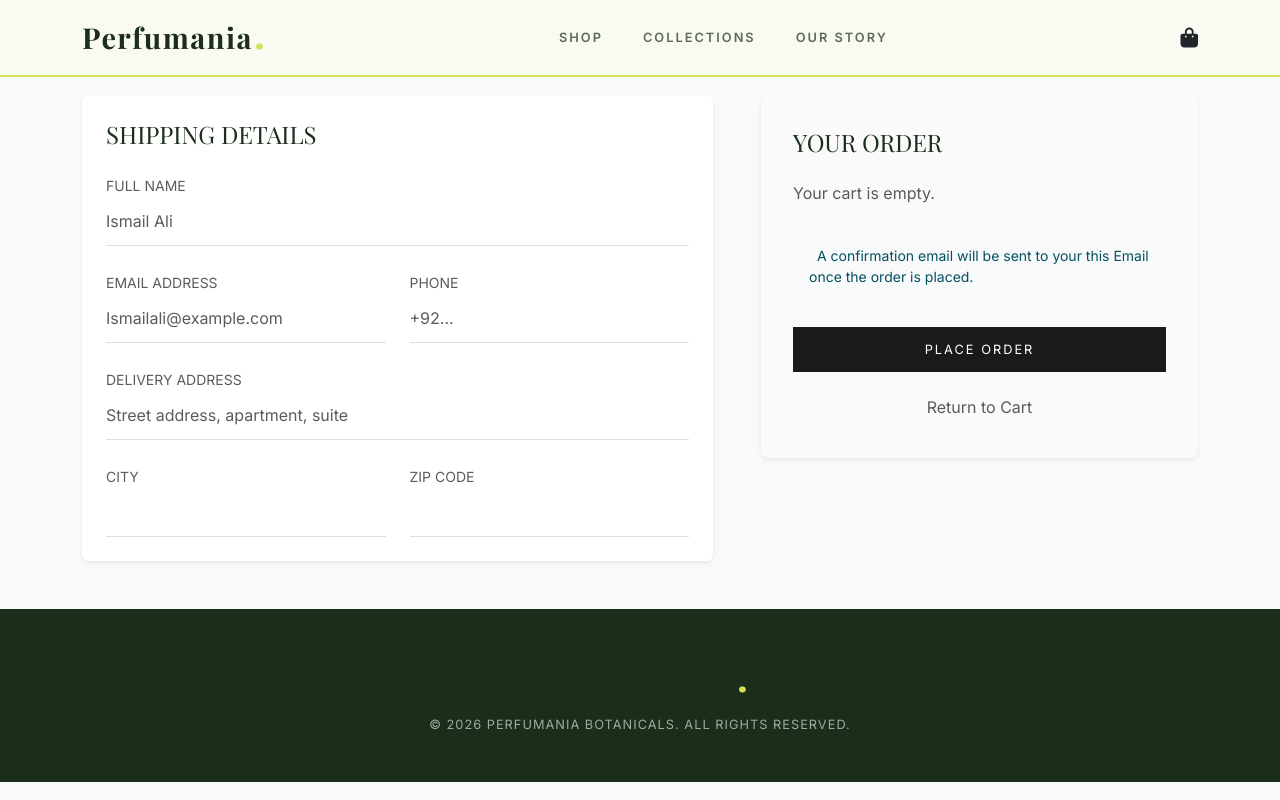
After one commit to bunny3245/eCommerce-website, a FastAPI app: template app/templates/checkout_form.html in a window 1280 px wide. The commit adds this page. Run offline with FastAPI, Linux system fonts and the light colour scheme; the template is opened without the code that fills it, so the values that code supplies are empty.

Commit message:
checkout && confirm order functionality added

```diff
--- a/app/main.py
+++ b/app/main.py
@@ -3,7 +3,7 @@ from fastapi.responses import HTMLResponse, RedirectResponse
 from fastapi.templating import Jinja2Templates
 from fastapi.staticfiles import StaticFiles
 import os
-from app.model.tables import  Product, Cart, CartItems
+from app.model.tables import  Product, Cart, CartItems, Customer,Order,OrderItems
 from app.database.db import get_db, Base, engine
 from sqlalchemy.orm import Session
 from sqlalchemy import text
@@ -78,6 +78,10 @@ def addToCart(request: Request,product_id : int, db : Session = Depends(get_db))
 
    return RedirectResponse(url='/',status_code=303)
 
+@app.get('/shop')
+def shop():
+   return RedirectResponse(url='/')
+
 
 @app.get('/cart')
 def viewCart(request: Request, db : Session = Depends(get_db)):
@@ -145,3 +149,67 @@ async def updateCartItem(request: Request, cart_item_id: int, db: Session = Depe
    cart_item.quantity = quantity
    db.commit()
    return RedirectResponse(url='/cart', status_code=303)
+
+
+
+# checkout-order-buy
+@app.get('/checkout')
+def checkout(request: Request, db: Session = Depends(get_db)):
+   """ Render a template with form: """
+
+   return templates.TemplateResponse(request = request, name='checkout_form.html')
+
+#
+
+@app.post('/confirm-order')
+def confirmOrder(request: Request, db: Session = Depends(get_db)):
+
+    # 1. Get cart by customer_id
+    cart = db.query(Cart).filter(Cart.customer_id == 1).first()
+    if not cart:
+        return {"error": "No cart found"}
+
+    cart_id = cart.id
+
+    # 2. Get cart items with product details
+    result = db.execute(text("""
+        SELECT p.id, p.name, p.price, ci.quantity, (p.price * ci.quantity) as subtotal
+        FROM products p
+        JOIN cart_items ci ON p.id = ci.product_id
+        WHERE ci.cart_id = :cart_id
+    """), {"cart_id": cart_id})
+
+    cart_items = result.fetchall()
+
+    if not cart_items:
+        return {"error": "Cart is empty"}
+
+    # 3. Calculate total
+    total = sum(item[4] for item in cart_items)  # item[4] is subtotal
+
+    # 4. Create order
+    order = Order(
+        customer_id=1,
+        total=total,
+        status="pending"
+    )
+    db.add(order)
+    db.commit()
+    db.refresh(order)  # Get order.id
+
+    # 5. Create order_items
+    for item in cart_items:
+        order_item = OrderItems(
+            order_id=order.id,
+            product_name=item[1],   # name
+            product_price=item[2],  # price
+            quantity=item[3]        # quantity
+        )
+        db.add(order_item)
+
+    # 6. Delete cart items
+    db.execute(text("DELETE FROM cart_items WHERE cart_id = :cart_id"), {"cart_id": cart_id})
+
+    db.commit()
+
+    return {"message": "Order placed!", "order_id": order.id}
--- /dev/null
+++ b/app/templates/checkout_form.html
@@ -0,0 +1,145 @@
+{% extends 'base.html' %}
+
+{% block title %}Checkout - ÆTHER{% endblock %}
+
+{% block content %}
+<style>
+    :root {
+        --aether-dark: #1a1a1a;
+        --aether-gray: #f8f9fa;
+        --aether-border: #e0e0e0;
+    }
+
+    body { background-color: var(--aether-gray); }
+
+    /* Modern Minimal Input Styling */
+    .form-control {
+        border: none;
+        border-bottom: 1px solid var(--aether-border);
+        border-radius: 0;
+        padding: 12px 0;
+        background-color: transparent;
+        transition: border-color 0.3s ease;
+    }
+
+    .form-control:focus {
+        box-shadow: none;
+        border-color: var(--aether-dark);
+        background-color: transparent;
+    }
+
+    .checkout-card {
+        border: none;
+        border-radius: 12px;
+        box-shadow: 0 10px 30px rgba(0,0,0,0.05);
+        background: white;
+    }
+
+    .order-summary-box {
+        background-color: #fafafa;
+        border-radius: 8px;
+        padding: 2rem;
+    }
+
+    .btn-aether {
+        background: var(--aether-dark);
+        color: white;
+        border-radius: 0;
+        padding: 12px 30px;
+        text-transform: uppercase;
+        letter-spacing: 2px;
+        font-size: 0.8rem;
+        transition: all 0.3s;
+    }
+
+    .btn-aether:hover {
+        background: #333;
+        color: white;
+        transform: translateY(-2px);
+    }
+</style>
+
+<div class="container py-5 mt-5">
+    <div class="row g-5">
+        <div class="col-lg-7">
+            <div class="p-4 bg-white rounded shadow-sm">
+                <h4 class="mb-4 fw-light text-uppercase tracking-wider">Shipping Details</h4>
+                <form action="/confirm-order" method="POST" id="checkout-form">
+                    <div class="row g-4">
+                        <div class="col-12">
+                            <label class="small text-muted text-uppercase">Full Name</label>
+                            <input type="text" class="form-control" name="name" placeholder="Ismail Ali" required>
+                        </div>
+
+                        <div class="col-md-6">
+                            <label class="small text-muted text-uppercase">Email Address</label>
+                            <input type="email" class="form-control" name="email" placeholder="Ismailali@example.com" required>
+                        </div>
+
+                        <div class="col-md-6">
+                            <label class="small text-muted text-uppercase">Phone</label>
+                            <input type="tel" class="form-control" name="phone" placeholder="+92..." required>
+                        </div>
+
+                        <div class="col-12">
+                            <label class="small text-muted text-uppercase">Delivery Address</label>
+                            <input type="text" class="form-control" name="address" placeholder="Street address, apartment, suite" required>
+                        </div>
+
+                        <div class="col-md-6">
+                            <label class="small text-muted text-uppercase">City</label>
+                            <input type="text" class="form-control" name="city" required>
+                        </div>
+
+                        <div class="col-md-6">
+                            <label class="small text-muted text-uppercase">ZIP Code</label>
+                            <input type="text" class="form-control" name="zipcode/postalcode">
+                        </div>
+                    </div>
+                </form>
+            </div>
+        </div>
+
+        <div class="col-lg-5">
+            <div class="order-summary-box shadow-sm">
+                <h4 class="mb-4 fw-light text-uppercase">Your Order</h4>
+
+                <div class="mb-4">
+                    {% if items %}
+                        {% for item in items %}
+                        <div class="d-flex justify-content-between mb-3 align-items-center">
+                            <div>
+                                <h6 class="mb-0 small fw-bold">{{ item.name }}</h6>
+                                <span class="text-muted small">Qty: {{ item.quantity }}</span>
+                            </div>
+                            <span class="small">${{ item.subtotal }}</span>
+                        </div>
+                        {% endfor %}
+                        <hr class="my-4" style="opacity: 0.1;">
+                        <div class="d-flex justify-content-between mb-2">
+                            <span class="text-muted">Subtotal</span>
+                            <span>${{ total }}</span>
+                        </div>
+                        <div class="d-flex justify-content-between mb-4 fw-bold h5">
+                            <span>Total</span>
+                            <span>${{ total }}</span>
+                        </div>
+                    {% else %}
+                        <p class="text-muted">Your cart is empty.</p>
+                    {% endif %}
+                </div>
+
+                <div class="alert alert-info border-0 bg-light small mb-4">
+                    <i class="bi bi-info-circle me-2"></i>
+                    A confirmation email will be sent to your this Email once the order is placed.
+                </div>
+
+                <div class="d-grid gap-3">
+                    <button type="submit" form="checkout-form" class="btn btn-aether">Place Order</button>
+                    <a href="/cart" class="btn btn-link text-muted text-decoration-none small text-center">Return to Cart</a>
+                </div>
+            </div>
+        </div>
+    </div>
+</div>
+{% endblock %}
--- a/app/templates/index.html
+++ b/app/templates/index.html
@@ -76,7 +76,7 @@
                             <a href="/product/{{ product.id }}" class="text-decoration-none">
                                 <h3 class="product-title serif-text">{{ product.name }}</h3>
                             </a>
-                            <p class="product-price mb-0">${{ product.price }}</p>
+                            <p class="product-price mb-0">{{ product.price }}</p>
                         </div>
 
                         <form action="/add-to-cart/{{ product.id }}" method="POST">
```
Also changed, not shown: app/model/tables.py (+42 -0 lines), app/templates/cart.html (+5 -5 lines).
